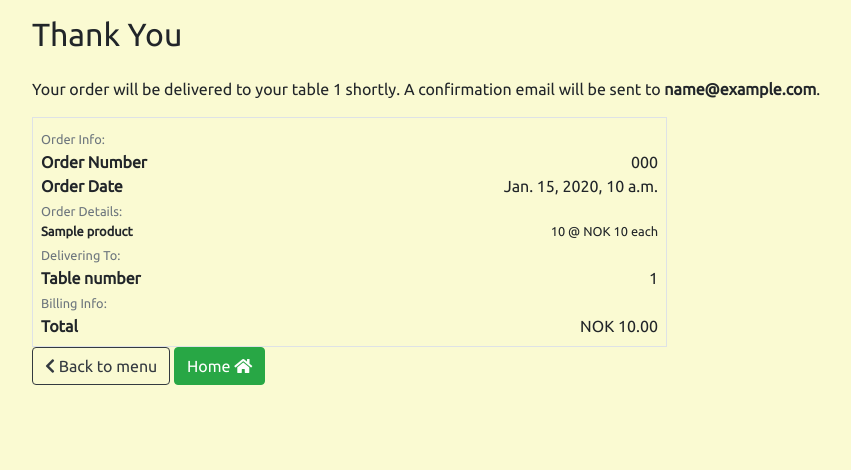
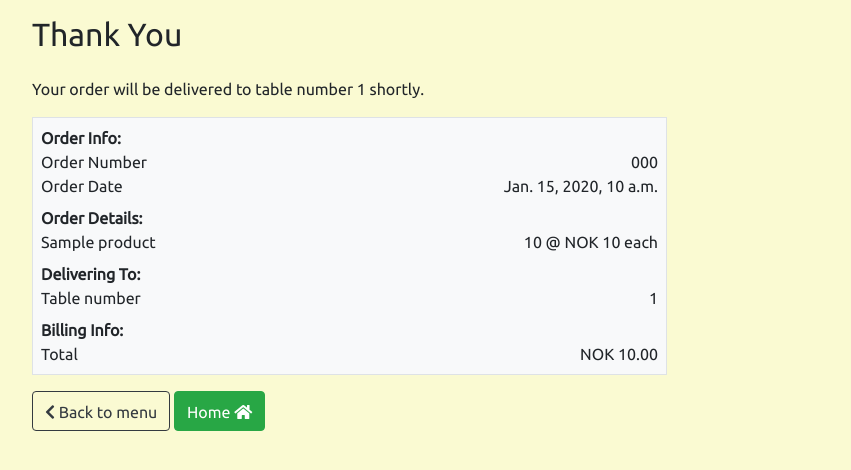
Before and after one commit to paulldev/milestone-project-4, a Django app: page /checkout/checkout_success/000 in a window 1280 px wide. Shown: the part 80-550 px from the top of the page, without its empty margins (53-904 px from the left). Run offline with Django 3.2, Linux system fonts and the light colour scheme; tables that the repository leaves empty hold one stand-in row (values such as "Sample post"); parts of the project's set-up code (start-up, migrations or seed data) failed here and were passed over; some libraries are stand-ins or nearby versions.

Commit message:
Bootstrap formatting changes

```diff
--- a/checkout/templates/checkout/checkout_success.html
+++ b/checkout/templates/checkout/checkout_success.html
@@ -10,22 +10,26 @@
 <div class="container">
     <div class="row">
         <div class="col">
-                <h2 class="logo-font mb-4">Thank You</h2>
-                <p class="text-black">Your order will be delivered to your table {{ order.table_number }} shortly. A confirmation email will be sent to <strong>{{ order.email }}</strong>.</p>
+            <h2 class="mb-4">
+                Thank You
+            </h2>
+            <p>
+                Your order will be delivered to table number {{ order.table_number }} shortly.
+            </p>
         </div>
     </div>
 
     <div class="row">
         <div class="col-12 col-lg-7">
-                <div class="order-confirmation-wrapper p-2 border">
+            <div class="p-2 border bg-light">
                 <div class="row">
                     <div class="col">
-                            <small class="text-muted">Order Info:</small>
+                        <strong>Order Info:</strong>
                     </div>
                 </div>
                 <div class="row">
                     <div class="col-12 col-md-4">
-                            <p class="mb-0 text-black font-weight-bold">Order Number</p>
+                        <p class="mb-0">Order Number</p>
                     </div>
                     <div class="col-12 col-md-8 text-md-right">
                         <p class="mb-0">{{ order.order_number }}</p>
@@ -33,38 +37,38 @@
                 </div>
                 <div class="row">
                     <div class="col-12 col-md-4">
-                            <p class="mb-0 text-black font-weight-bold">Order Date</p>
+                        <p class="mb-0">Order Date</p>
                     </div>
                     <div class="col-12 col-md-8 text-md-right">
                         <p class="mb-0">{{ order.date }}</p>
                     </div>
                 </div>
                 <div class="row">
-                        <div class="col">
-                            <small class="text-muted">Order Details:</small>
+                    <div class="col pt-2">
+                        <strong>Order Details:</strong>
                     </div>
                 </div>
                 {% for item in order.lineitems.all %}
                 <div class="row">
                     <div class="col-12 col-md-4">
-                            <p class="small mb-0 text-black font-weight-bold">
+                        <p class="mb-0">
                             {{ item.product.name }}
                         </p>
                     </div>
                     <div class="col-12 col-md-8 text-md-right">
-                            <p class="small mb-0">{{ item.quantity }} @ NOK {{ item.product.price }} each</p>
+                        <p class="mb-0">{{ item.quantity }} @ NOK {{ item.product.price }} each</p>
                     </div>
                 </div>
                 {% endfor %}
                 <div class="row">
-                        <div class="col">
-                            <small class="text-muted">Delivering To:</small>
+                    <div class="col pt-2">
+                        <strong>Delivering To:</strong>
                     </div>
                 </div>
 
                 <div class="row">
                     <div class="col-12 col-md-4">
-                            <p class="mb-0 text-black font-weight-bold">Table number</p>
+                        <p class="mb-0">Table number</p>
                     </div>
                     <div class="col-12 col-md-8 text-md-right">
                         <p class="mb-0">{{ order.table_number }}</p>
@@ -72,41 +76,35 @@
                 </div>
 
                 <div class="row">
-                        <div class="col">
-                            <small class="text-muted">Billing Info:</small>
+                    <div class="col pt-2">
+                        <strong>Billing Info:</strong>
                     </div>
                 </div>
 
                 <div class="row">
                     <div class="col-12 col-md-4">
-                            <p class="mb-0 text-black font-weight-bold">Total</p>
+                        <p class="mb-0">Total</p>
                     </div>
                     <div class="col-12 col-md-8 text-md-right">
                         <p class="mb-0">NOK {{ order.total }}</p>
                     </div>
                 </div>
-
             </div>
-                                    							<a
-								href="{% url 'products' %}"
-								class="btn btn-outline-dark"
-							>
+            <div class="mt-3">
+                <a href="{% url 'products' %}" class="btn btn-outline-dark pt-2">
                     <span class="icon">
                         <i class="fas fa-chevron-left"></i>
                     </span>
-								<span>Back to menu</span
-								>
+                    <span>Back to menu</span>
                 </a>
-							<a href="{% url 'checkout' %}" class="btn btn btn-success">
-								<span>Home</span
-								>
+                <a href="{% url 'home' %}" class="btn btn btn-success pt-2">
+                    <span>Home</span>
                     <span class="icon">
                         <i class="fas fa-home"></i>
                     </span>
                 </a>
-
             </div>
-
+        </div>
     </div>
 </div>
 {% endblock %}
--- a/home/templates/home/index.html
+++ b/home/templates/home/index.html
@@ -5,7 +5,7 @@
     <div class="container h-100">
         <div class="row h-75">
             <div class="col-sm-12 col-md-10 mx-auto my-auto">
-                <div class="col-12 text-center">
+                <div class="col-12 text-white text-center">
                     <h2>Covid-19 restrictions</h2>
                     <blockquote class="blockquote">
                         To comply with regulations, customers are asked to order drinks from our web app instead of from the bar. Drinks will be delivered to the table you are playing on. Thank you for your cooperation.
```
Also changed, not shown: checkout/templates/checkout/checkout.html (+17 -19 lines), feedback/templates/feedback/feedback.html (+8 -4 lines). Lines whose indentation alone changed are shown as unchanged.
